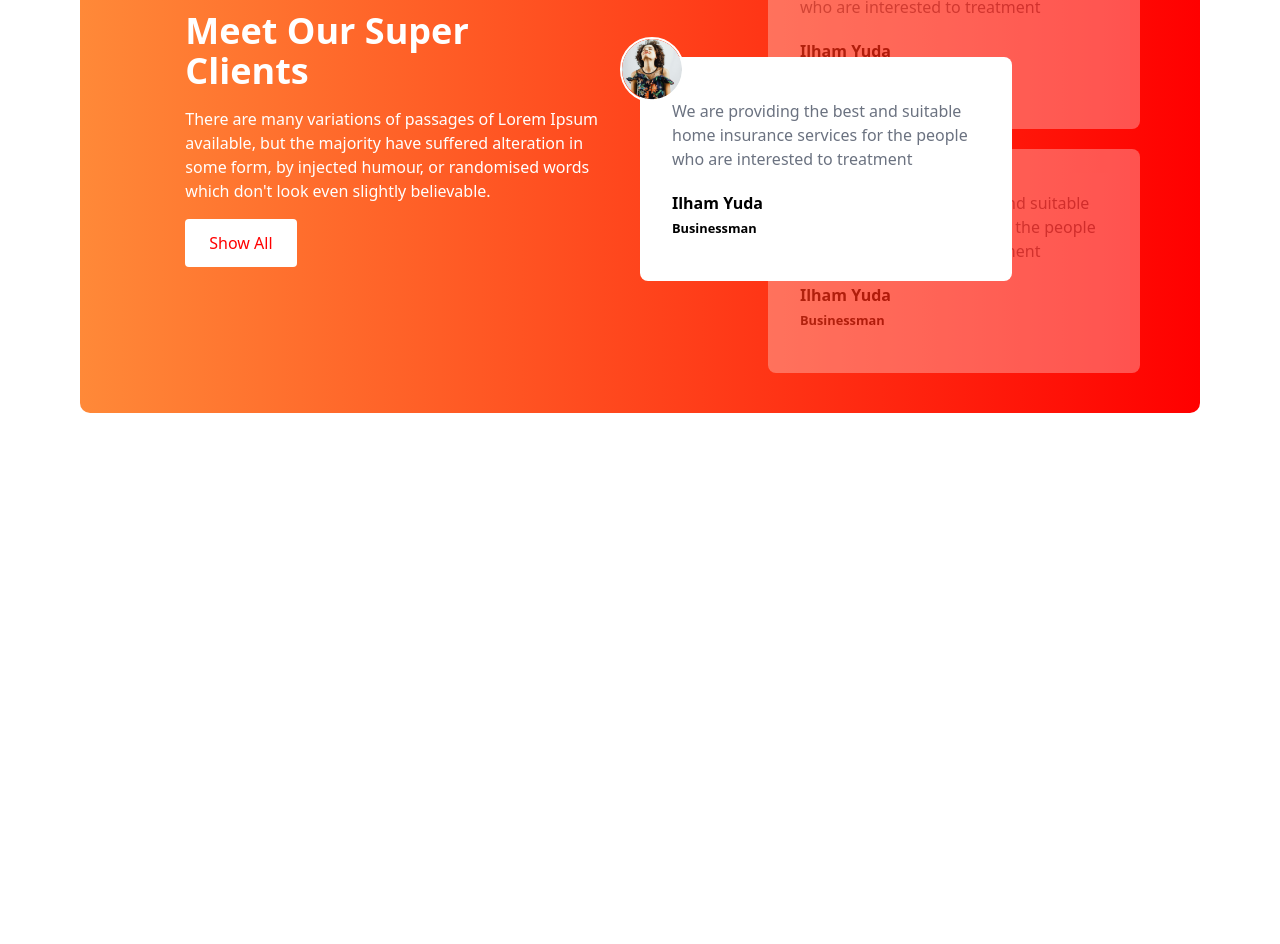
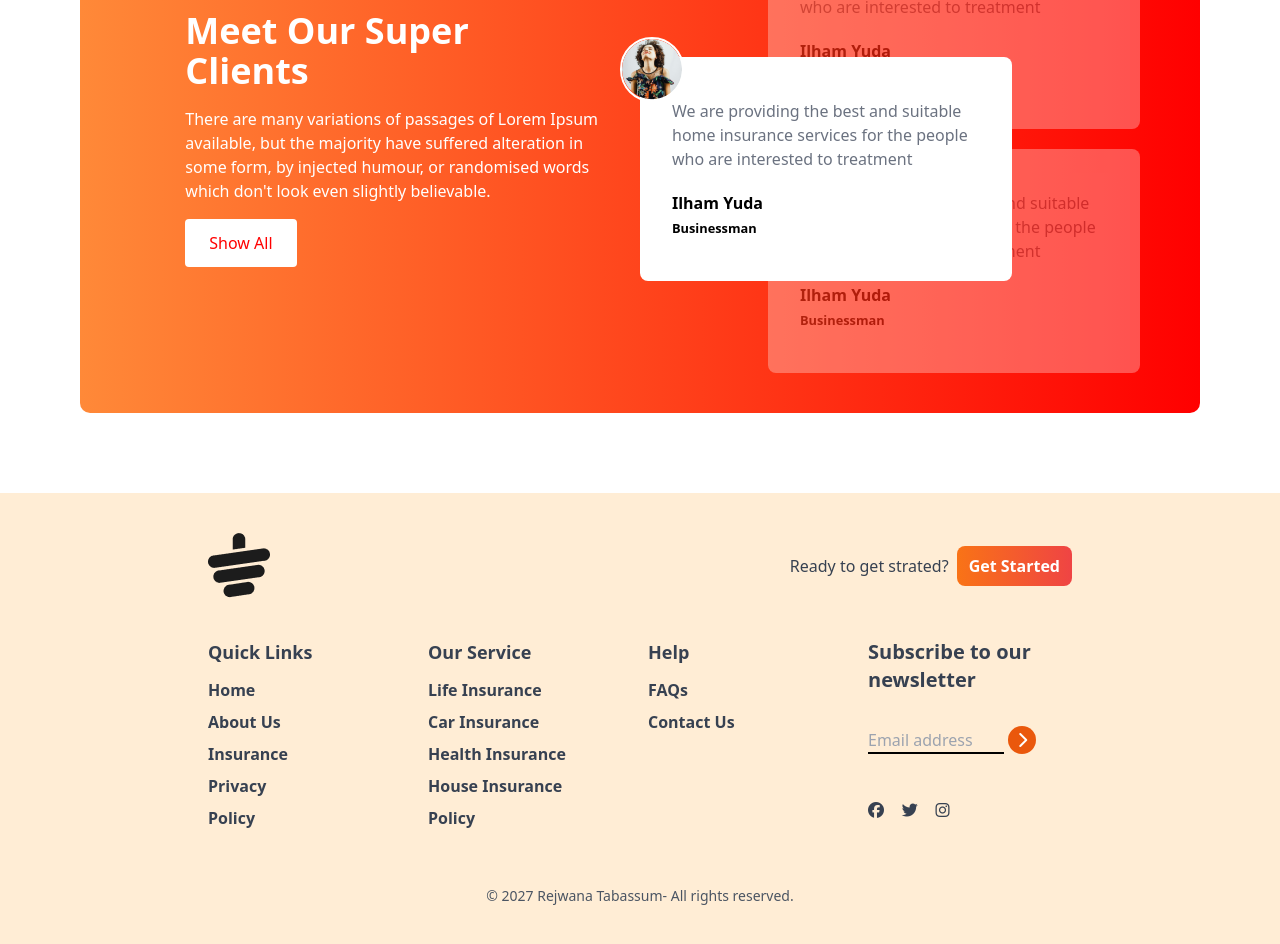
Before and after one commit to Rejwana7/tea-landing, a plain HTML site: page index.html in a window 1280 px wide. Shown: the part 1860-2804 px from the top of the page. Before the commit the page ends 2273 px from the top, so only its background shows below. Drawn offline with nearby package versions, Linux system fonts and the light colour scheme.

Commit message:
footer did

```diff
--- a/index.html
+++ b/index.html
@@ -208,7 +208,8 @@
                         <h3 class="text-4xl font-bold">Meet Our Super Clients</h3>
                         <p class="font-light">There are many variations of passages of Lorem Ipsum available, but the
                             majority have suffered
-                            alteration in some form, by injected humour, or randomised words which don't look even slightly
+                            alteration in some form, by injected humour, or randomised words which don't look even
+                            slightly
                             believable. </p>
                         <button class="bg-white rounded px-6 py-3 text-[#FF0000]">Show All</button>
                     </div>
@@ -275,9 +276,9 @@
                 </div>
             </div>
         </section>
+        <!-- news section -->
 
-
-        <main>
+    </main>
 
 
 
@@ -285,9 +286,104 @@
 
 
 
-            <footer>
+    <footer class="bg-orange-100 text-gray-700 mt-20 py-10 px-4 md:px-16 w-full">
 
-            </footer>
+        <div class="w-9/12 mx-auto ">
+            <div class=" flex justify-between">
+                <img src="./images/cup.png">
+                <div class="flex items-center gap-2">
+                    <h4 class="">Ready to get strated?</h4>
+                    <button class="bg-gradient-to-r from-orange-500 to-red-500 px-3 py-2 rounded-lg
+                                text-white font-bold">Get Started</button>
+                </div>
+            </div>
+            <!-- bottom -->
+            <div class="grid grid-cols-1 md:grid-cols-2 lg:grid-cols-4 gap-4 mt-10">
+                <!-- First column -->
+                <div>
+                    <h3 class="font-bold text-lg mb-3">Quick Links</h3>
+                    <ul class="space-y-2">
+                        <li>
+                            <a class="hover:text-orange-600 font-semibold" href="#">Home</a>
+                        </li>
+                        <li>
+                            <a class="hover:text-orange-600 font-semibold" href="#">About Us</a>
+                        </li>
+                        <li>
+                            <a class="hover:text-orange-600 font-semibold" href="#">Insurance</a>
+                        </li>
+                        <li>
+                            <a class="hover:text-orange-600 font-semibold" href="#">Privacy</a>
+                        </li>
+                        <li>
+                            <a class="hover:text-orange-600 font-semibold" href="#">Policy</a>
+                        </li>
+                    </ul>
+                </div>
+                <!-- Second column -->
+                <div>
+                    <h3 class="font-bold text-lg mb-3">Our Service</h3>
+                    <ul class="space-y-2">
+                        <li>
+                            <a class="hover:text-orange-600 font-semibold" href="#">Life Insurance</a>
+                        </li>
+                        <li>
+                            <a class="hover:text-orange-600 font-semibold" href="#">Car Insurance</a>
+                        </li>
+                        <li>
+                            <a class="hover:text-orange-600 font-semibold" href="#">Health Insurance</a>
+                        </li>
+                        <li>
+                            <a class="hover:text-orange-600 font-semibold" href="#">House Insurance</a>
+                        </li>
+                        <li>
+                            <a class="hover:text-orange-600 font-semibold" href="#">Policy</a>
+                        </li>
+                    </ul>
+                </div>
+
+                <!-- Third column -->
+                <div>
+                    <h3 class="font-bold text-lg mb-3">Help</h3>
+                    <ul class="space-y-2">
+                        <li>
+                            <a class="hover:text-orange-600 font-semibold" href="#">FAQs</a>
+                        </li>
+                        <li>
+                            <a class="hover:text-orange-600 font-semibold" href="#">Contact Us</a>
+                        </li>
+                    </ul>
+                </div>
+
+                <!-- fourth  -->
+                <div>
+                    <h2 class="font-bold text-xl mb-8">Subscribe to our newsletter</h2>
+
+                    <div class="flex flex-col">
+                        <div class="">
+                            <input placeholder="Email address" type="text"
+                                class="bg-transparent border-b-2 border-black w-4/6 mb-4">
+                            <i
+                                class="fa-solid fa-chevron-right  w-7 h-7 bg-orange-600 inline-flex rounded-full justify-center items-center text-white font-semibold"></i>
+                        </div>
+
+
+                        <div class="flex justify-between w-2/5 mb-2 mt-8">
+                            <i class="fa-brands fa-facebook"></i>
+                            <i class="fa-brands fa-twitter"></i>
+                            <i class="fa-brands fa-instagram"></i>
+                          </div>
+                    </div>
+                </div>
+
+            </div>
+            <div class="text-center pt-10 mt-4">
+                <p class="text-sm text-gray-600">
+                  © 2027 Rejwana Tabassum- All rights reserved.
+                </p>
+              </div>
+
+    </footer>
 
 </body>
 
```
